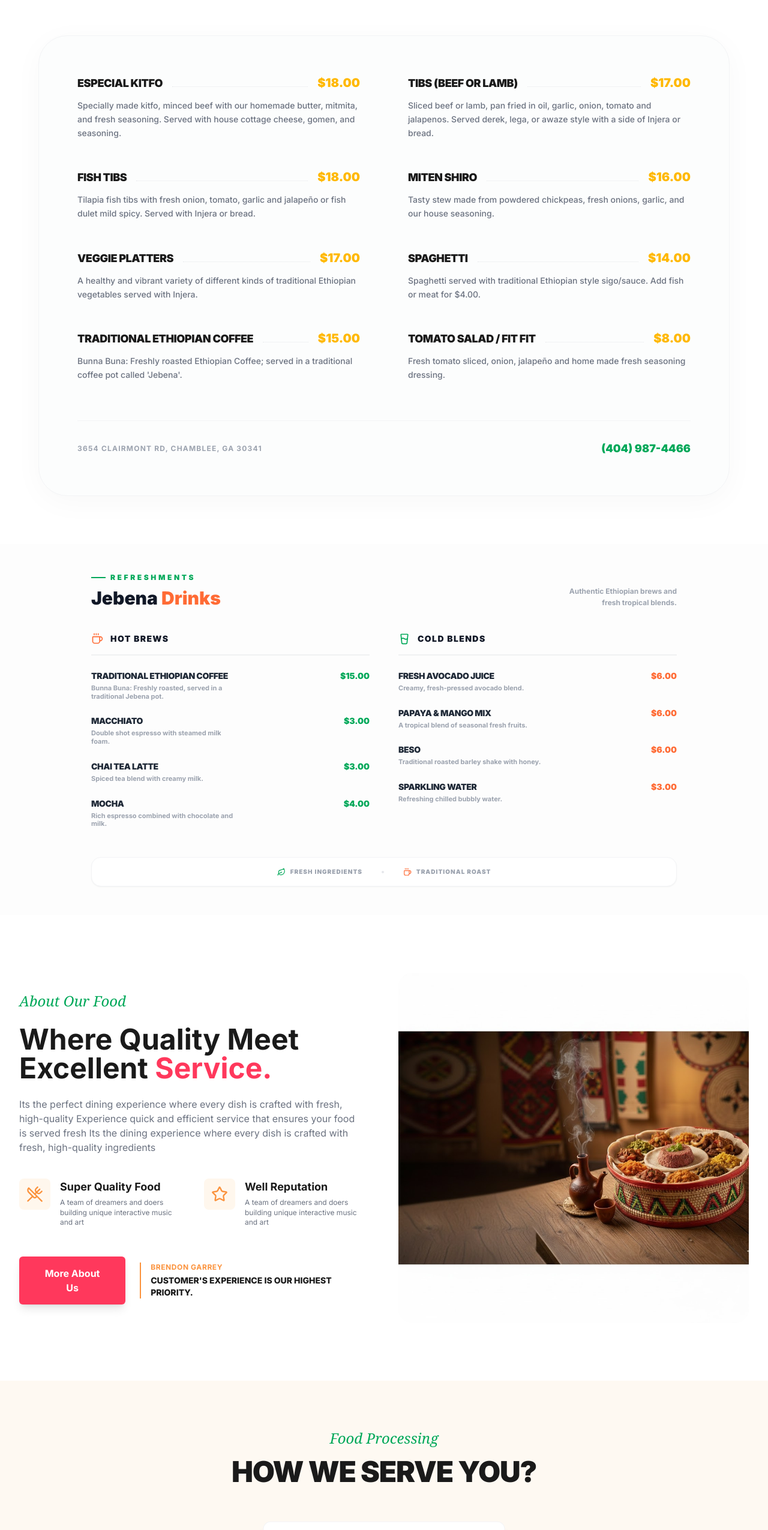
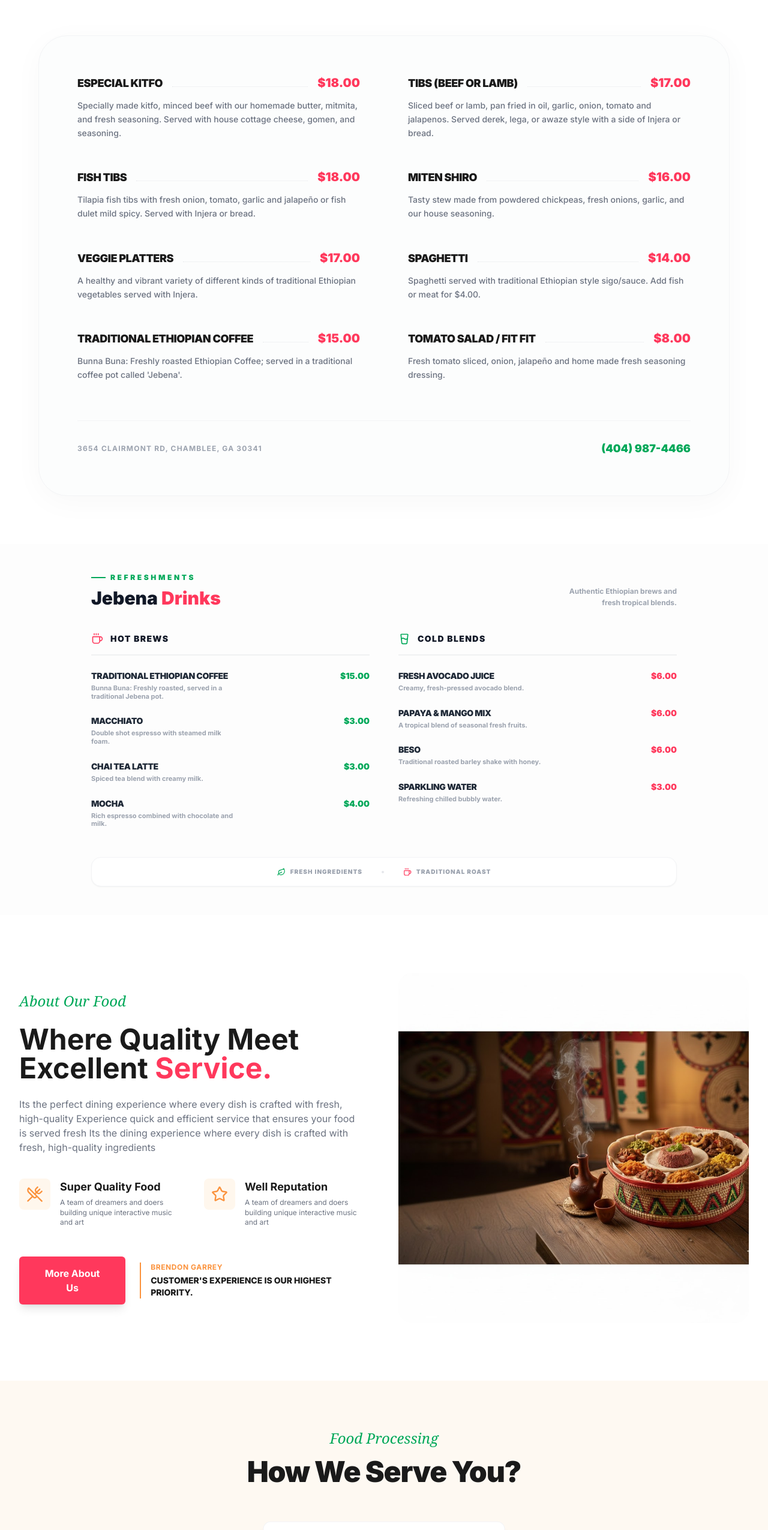
Before and after one commit to mr-Ayalk/Jebena-Bestro-Cafe, a Next.js app in the folder landingpage/: page / in a window 1280 px wide. Shown: the part 3715-6266 px from the top of the page at 60% size. Built offline with nearby package versions, Linux system fonts and the light colour scheme.

Commit message:
landing page first phase done

```diff
--- a/landingpage/src/sections/BeverageMenu.tsx
+++ b/landingpage/src/sections/BeverageMenu.tsx
@@ -60,7 +60,7 @@ const BeverageMenu = () => {
                         </h4>
                         <h2 className="text-3xl font-black text-gray-900">
                             Jebena{" "}
-                            <span className="text-[#FF6B35]">Drinks</span>
+                            <span className="text-[#FF385C]">Drinks</span>
                         </h2>
                     </div>
                     <p className="text-gray-400 text-xs font-bold max-w-[200px] md:text-right leading-relaxed">
@@ -72,7 +72,7 @@ const BeverageMenu = () => {
                     {/* Hot Drinks Column */}
                     <div className="space-y-6">
                         <div className="flex items-center gap-3 pb-4 border-b-2 border-gray-900/5">
-                            <Coffee className="text-[#FF6B35]" size={20} />
+                            <Coffee className="text-[#FF385C]" size={20} />
                             <h3 className="font-black text-sm uppercase tracking-widest text-gray-900">
                                 Hot Brews
                             </h3>
@@ -83,7 +83,7 @@ const BeverageMenu = () => {
                                 className="group flex justify-between items-start"
                             >
                                 <div className="space-y-1">
-                                    <h4 className="font-black text-gray-800 text-sm group-hover:text-[#FF6B35] transition-colors uppercase tracking-tight">
+                                    <h4 className="font-black text-gray-800 text-sm group-hover:text-[#ff385dd2] transition-colors uppercase tracking-tight">
                                         {item.name}
                                     </h4>
                                     <p className="text-[11px] text-gray-400 font-bold leading-tight max-w-[240px]">
@@ -118,7 +118,7 @@ const BeverageMenu = () => {
                                         {item.detail}
                                     </p>
                                 </div>
-                                <span className="text-[#FF6B35] font-black text-sm">
+                                <span className="text-[#FF385C] font-black text-sm">
                                     {item.price}
                                 </span>
                             </div>
@@ -136,7 +136,7 @@ const BeverageMenu = () => {
                     </div>
                     <div className="w-1 h-1 bg-gray-200 rounded-full"></div>
                     <div className="flex items-center gap-2">
-                        <Coffee size={14} className="text-[#FF6B35]" />
+                        <Coffee size={14} className="text-[#FF385C]" />
                         <span className="text-[10px] font-black text-gray-400 uppercase tracking-widest">
                             Traditional Roast
                         </span>
--- a/landingpage/src/sections/Footer.tsx
+++ b/landingpage/src/sections/Footer.tsx
@@ -46,13 +46,13 @@ const Footer = () => {
                                         Opening Hours
                                     </h4>
                                     <p className="text-sm font-bold text-gray-800">
-                                        Tuesday – Saturday
+                                        Tuesday – Sunday
                                     </p>
                                     <p className="text-xl font-black tracking-tight text-gray-900">
-                                        12:00pm – 11:00pm
+                                        11:00 AM - 10:00 PM
                                     </p>
                                     <p className="inline-block mt-2 px-3 py-1 bg-black/5 rounded-full text-[10px] font-black uppercase tracking-widest text-gray-500">
-                                        Closed on Sunday
+                                        Closed on Monday
                                     </p>
                                 </div>
 
--- a/landingpage/src/sections/HowWeServe.tsx
+++ b/landingpage/src/sections/HowWeServe.tsx
@@ -31,7 +31,7 @@ const HowWeServe = () => {
                         {" "}
                         Food Processing
                     </h4>
-                    <h2 className="text-4xl md:text-5xl font-black text-[#1A1A1A] uppercase tracking-tight">
+                    <h2 className="text-4xl md:text-5xl font-black text-[#1A1A1A]  tracking-tight">
                         How We Serve You?
                     </h2>
                 </div>
--- a/landingpage/src/sections/ReservationSection.tsx
+++ b/landingpage/src/sections/ReservationSection.tsx
@@ -28,7 +28,7 @@ const ReservationSection = () => {
                             </div>
                             <h2 className="text-3xl font-black text-gray-900 mb-8">
                                 Book Your{" "}
-                                <span className="text-[#FF6B35]">
+                                <span className="text-[#FF385C]">
                                     Experience
                                 </span>
                             </h2>
@@ -41,14 +41,14 @@ const ReservationSection = () => {
                                     <input
                                         type="text"
                                         placeholder="Full Name"
-                                        className="w-full px-0 py-2 bg-transparent border-b-2 border-gray-100 focus:border-[#FF6B35] outline-none transition-all text-sm font-bold"
+                                        className="w-full px-0 py-2 bg-transparent border-b-2 border-gray-100 focus:border-[#FF385C] outline-none transition-all text-sm font-bold"
                                     />
                                 </div>
                                 <div className="space-y-1.5">
                                     <label className="text-[10px] font-black uppercase text-gray-400 tracking-widest ml-1">
                                         Guests
                                     </label>
-                                    <select className="w-full px-0 py-2 bg-transparent border-b-2 border-gray-100 focus:border-[#FF6B35] outline-none transition-all text-sm font-bold appearance-none cursor-pointer">
+                                    <select className="w-full px-0 py-2 bg-transparent border-b-2 border-gray-100 focus:border-[#FF385C] outline-none transition-all text-sm font-bold appearance-none cursor-pointer">
                                         <option>2 People</option>
                                         <option>4 People</option>
                                         <option>6+ People</option>
@@ -60,7 +60,7 @@ const ReservationSection = () => {
                                     </label>
                                     <input
                                         type="date"
-                                        className="w-full px-0 py-2 bg-transparent border-b-2 border-gray-100 focus:border-[#FF6B35] outline-none transition-all text-sm font-bold"
+                                        className="w-full px-0 py-2 bg-transparent border-b-2 border-gray-100 focus:border-[#FF385C] outline-none transition-all text-sm font-bold"
                                     />
                                 </div>
                                 <div className="space-y-1.5">
@@ -69,13 +69,13 @@ const ReservationSection = () => {
                                     </label>
                                     <input
                                         type="time"
-                                        className="w-full px-0 py-2 bg-transparent border-b-2 border-gray-100 focus:border-[#FF6B35] outline-none transition-all text-sm font-bold"
+                                        className="w-full px-0 py-2 bg-transparent border-b-2 border-gray-100 focus:border-[#FF385C] outline-none transition-all text-sm font-bold"
                                     />
                                 </div>
                             </div>
                         </div>
 
-                        <button className="w-full mt-10 bg-[#FF385C] text-white py-4 rounded-xl font-black text-xs uppercase tracking-[0.2em] flex items-center justify-center gap-3 hover:bg-[#FF6B35] transition-all group active:scale-[0.98]">
+                        <button className="w-full mt-10 bg-[#FF385C] text-white py-4 rounded-xl font-black text-xs uppercase tracking-[0.2em] flex items-center justify-center gap-3 hover:bg-[#ff385dce] transition-all group active:scale-[0.98]">
                             Confirm Table
                             <ArrowRight
                                 size={16}
@@ -89,7 +89,7 @@ const ReservationSection = () => {
                         {/* Address & Phone Branding */}
                         <div className="mb-6 space-y-4">
                             <div className="flex items-center gap-4">
-                                <div className="w-10 h-10 rounded-full bg-white flex items-center justify-center shadow-sm text-[#FF6B35]">
+                                <div className="w-10 h-10 rounded-full bg-white flex items-center justify-center shadow-sm text-[#FF385C]">
                                     <MapPin size={18} />
                                 </div>
                                 <p className="text-xs font-bold text-gray-600 leading-snug">
--- a/landingpage/src/sections/Testimonial.tsx
+++ b/landingpage/src/sections/Testimonial.tsx
@@ -36,7 +36,7 @@ const Testimonial = () => {
             <div className="container mx-auto px-6">
                 {/* Header Section */}
                 <div className="text-center max-w-3xl mx-auto mb-20">
-                    <h4 className="text-[#00A859] font-black uppercase tracking-[0.3em] text-xs mb-4">
+                    <h4 className="text-[#00A859] font-serif  italic text-2xl mb-4">
                         Features
                     </h4>
                     <h2 className="text-4xl md:text-5xl font-black mb-6">
--- a/landingpage/src/sections/TrendingMenu.tsx
+++ b/landingpage/src/sections/TrendingMenu.tsx
@@ -66,7 +66,7 @@ const TrendingMenu = () => {
                                         {item.name}
                                     </h3>
                                     <div className="flex-grow mx-4 border-b border-dotted border-gray-300 mb-1 opacity-50"></div>
-                                    <span className="text-[#FFB800] font-black text-xl">
+                                    <span className="text-[#FF385C] font-black text-xl">
                                         {item.price}
                                     </span>
                                 </div>
```
